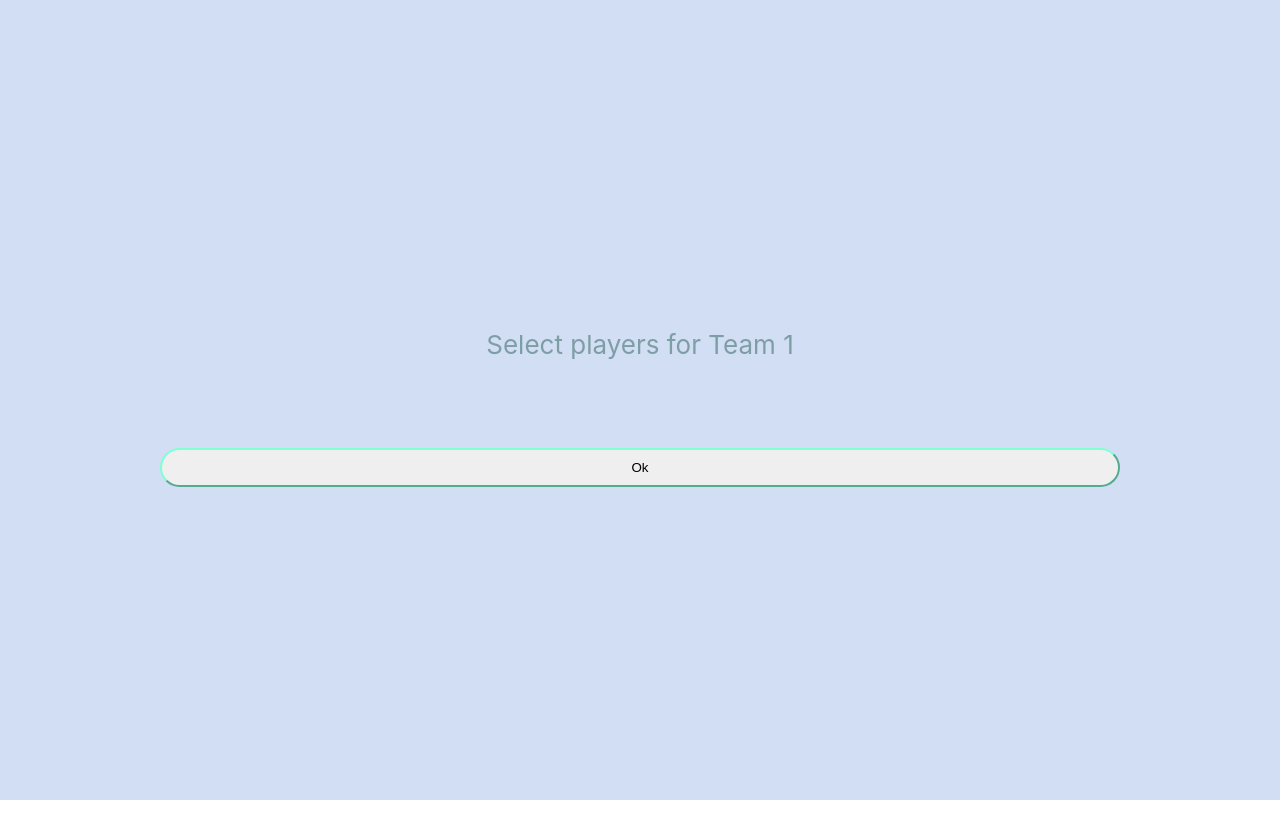
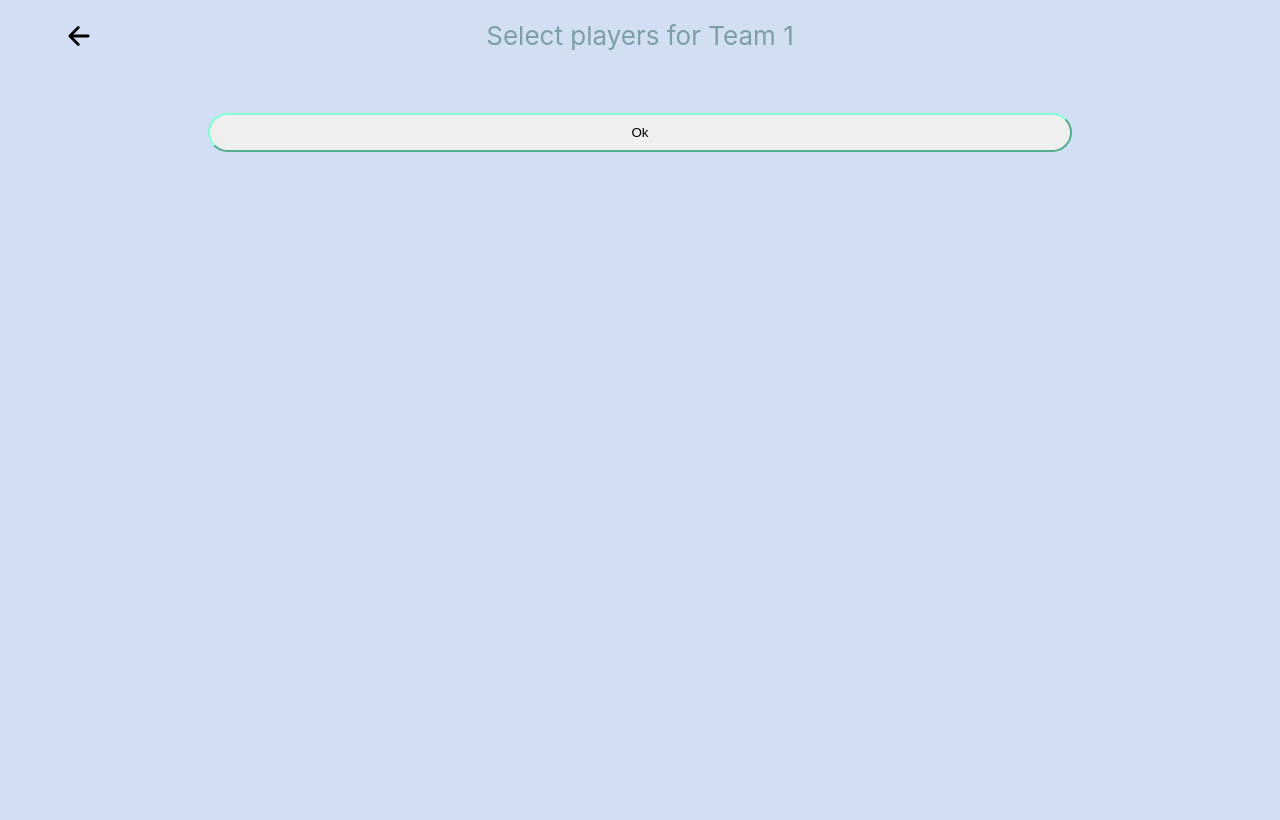
Before and after one commit to rughvi/indoorcricket, a React (Create React App) app: page /teamSelection/1 in a window 1280 px wide. Built offline with nearby package versions, Linux system fonts and the light colour scheme.

Commit message:
Back navigation in team selection

```diff
--- a/src/Game/TeamSelection.tsx
+++ b/src/Game/TeamSelection.tsx
@@ -7,6 +7,7 @@ import { useDispatch, useSelector } from "react-redux";
 import { IRootState } from "../store/store";
 import { assignPlayersToTeams } from "../store/slices/gameSlice";
 import { useNavigate, useParams } from "react-router-dom";
+import { ReactComponent as Back } from '../back.svg';
 
 const TeamSelection= () => {
     const { teamIndex } = useParams();
@@ -30,9 +31,15 @@ const TeamSelection= () => {
     };
 
     return (
-        <div className="App">
-            <header className="App-header">
-                <p>Select players for Team 1</p>
+        <div className="Form">
+            <div className="GameCard">
+                <div className="GameCard-header">
+                    <Back style={{width: "30px", height:"30px"}} onClick={() => {navigate('/gameSelection')}}></Back>
+                    Select players for Team {teamIndex}
+                    <div style={{width: "30px"}}></div>
+                </div>
+            </div>
+            <div className="GameCard">
                 <ul className="TeamSelectionUL">
                     {selectablePlayers.map((player, index) => (
                         <li key={index}>
@@ -40,8 +47,10 @@ const TeamSelection= () => {
                         </li>
                     ))}
                 </ul>
+            </div>
+            <div className="GameCard">
                 <button className="ActionButton" onClick={() => { onPlayerSelectionDone()}}>Ok</button>
-            </header>
+            </div>
         </div>
     );
 };
```
Lines whose indentation alone changed are shown as unchanged.
